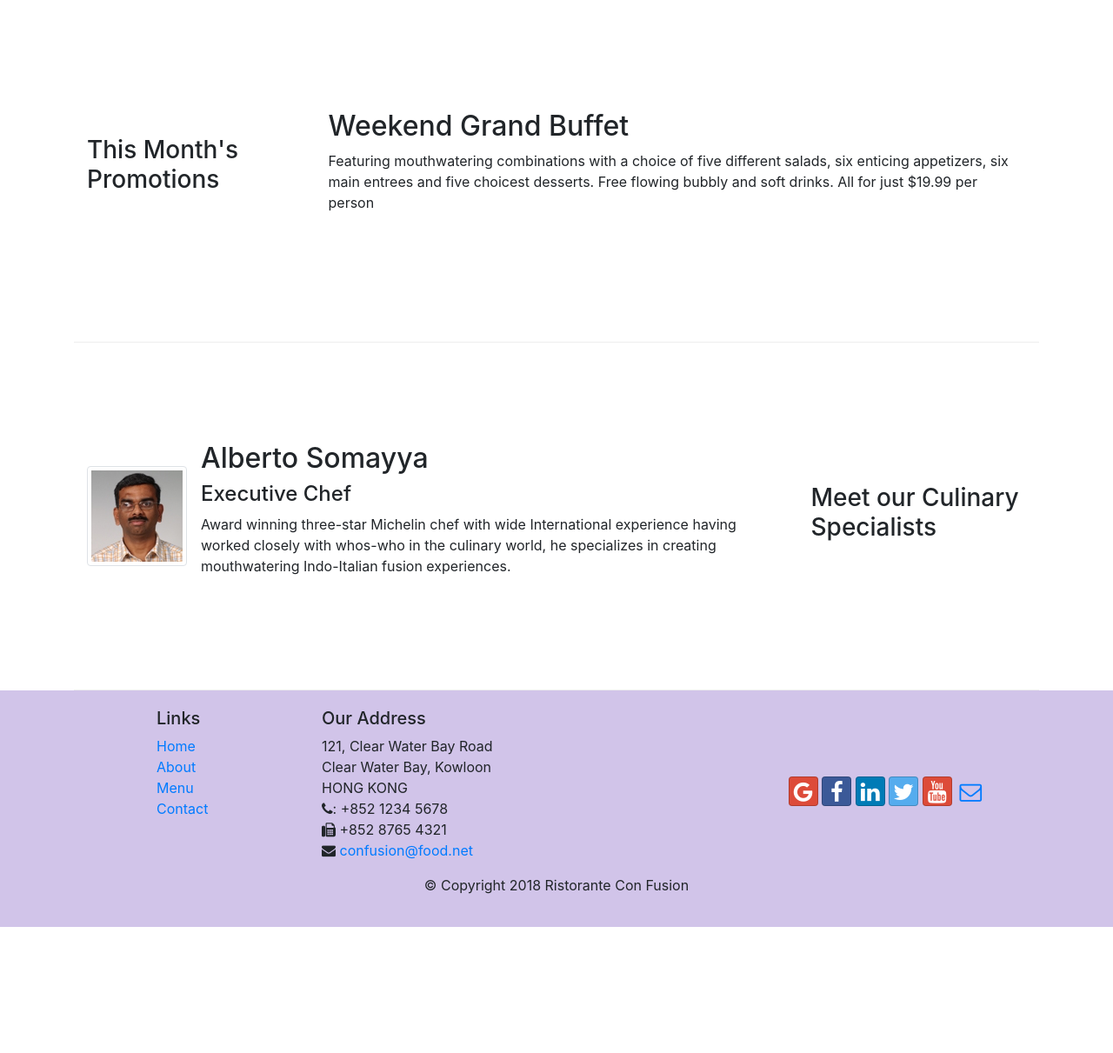
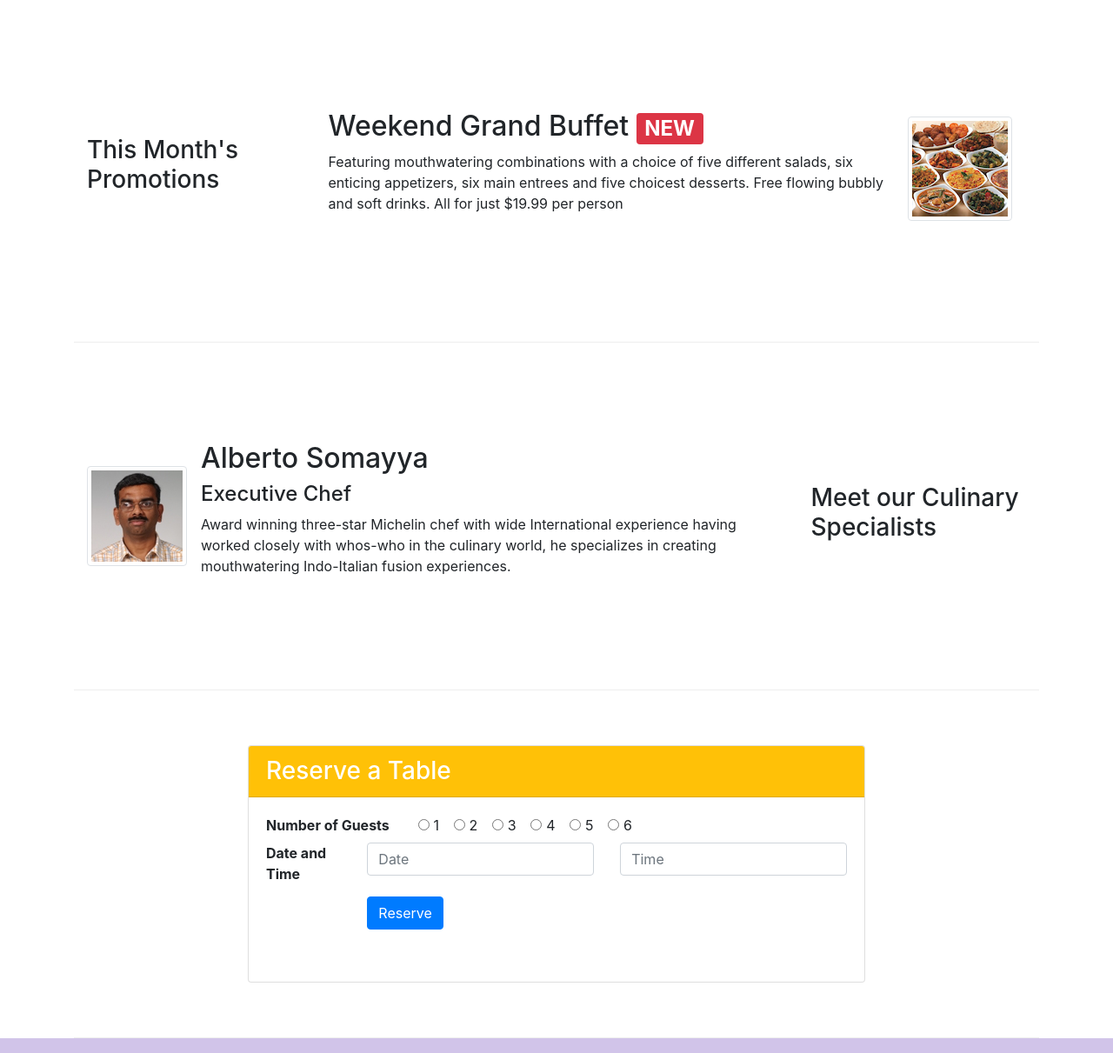
Before and after one commit to ahmad-ausaf0/Restaurant, a website: page index.html in a window 1280 px wide. Shown: the part 740-1951 px from the top of the page at 87% size. Before the commit the page ends 1806 px from the top, so only its background shows below. Drawn offline with nearby package versions, Linux system fonts and the light colour scheme.

Commit message:
Add assignment2

```diff
--- a/index.html
+++ b/index.html
@@ -44,6 +44,15 @@
                 <div class="col-12 col-sm align-self-center">
                     <img src="img/logo.png" class="img-fluid">
                 </div>
+
+                <div class="form-group row mr-5 mt-5">
+                    <div class="col-12 col-sm-12 col-md-12">
+                        <a href="#reserve" class="btn btn-warning btn-lg" role="button" aria-pressed="true">Reserve Table</a>
+                    </div>
+                </div>
+
+
+
             </div>
         </div>
     </header>
@@ -76,8 +85,14 @@
                 <h3>This Month's Promotions</h3>
             </div>
             <div class = "col col-sm col-md">
-                <h2>Weekend Grand Buffet</h2>
-                <p>Featuring mouthwatering combinations with a choice of five different salads, six enticing appetizers, six main entrees and five choicest desserts. Free flowing bubbly and soft drinks. All for just $19.99 per person </p>
+                <div class="media">
+                    <div class="media-body">
+                        <h2 class="mt-0">Weekend Grand Buffet <span class="badge badge-danger">NEW</span></h2>
+                        <p class="d-none d-sm-block">Featuring mouthwatering combinations with a choice of five different salads, six enticing appetizers, six main entrees and five choicest desserts. Free flowing bubbly and soft drinks. All for just $19.99 per person </p>
+                    </div>
+                    <img class="d-flex mr-3 img-thumbnail align-self-center"
+                        src="./img/buffet.png" alt="Weekend Grand Buffet">
+                </div>
             </div>
         </div>
 
@@ -98,6 +113,71 @@
 
             </div>
         </div>
+
+        <div id="reserve" class="row row-content align-items-center">
+            <div class="col-12 offset-sm-2 col-sm-8 offset-sm-2">
+                <div class="card">
+                    <h3 class="card-header bg-warning text-white">Reserve a Table</h3>
+                    <div class="card-body">
+                        <dl class="row">
+                            <dt class="col-12 col-sm-12 col-md-3">Number of Guests</dt>
+                            <dd class="col-12 col-sm-12 col-md-9">
+                                <div class="form-check form-check-inline">
+                                    <input class="form-check-input" type="radio" name="inlineRadioOptions" id="inlineRadio1" value="option1">
+                                    <label class="form-check-label" for="inlineRadio1">1</label>
+                                </div>
+                                <div class="form-check form-check-inline">
+                                    <input class="form-check-input" type="radio" name="inlineRadioOptions" id="inlineRadio2" value="option2">
+                                    <label class="form-check-label" for="inlineRadio2">2</label>
+                                </div>
+                                <div class="form-check form-check-inline">
+                                    <input class="form-check-input" type="radio" name="inlineRadioOptions" id="inlineRadio3" value="option3">
+                                    <label class="form-check-label" for="inlineRadio3">3</label>
+                                </div>
+                                <div class="form-check form-check-inline">
+                                    <input class="form-check-input" type="radio" name="inlineRadioOptions" id="inlineRadio1" value="option1">
+                                    <label class="form-check-label" for="inlineRadio1">4</label>
+                                </div>
+                                <div class="form-check form-check-inline">
+                                    <input class="form-check-input" type="radio" name="inlineRadioOptions" id="inlineRadio2" value="option2">
+                                    <label class="form-check-label" for="inlineRadio2">5</label>
+                                </div>
+                                <div class="form-check form-check-inline">
+                                    <input class="form-check-input" type="radio" name="inlineRadioOptions" id="inlineRadio3" value="option3">
+                                    <label class="form-check-label" for="inlineRadio3">6</label>
+                                </div>
+                            </dd>
+                            <dt class="col-12 col-sm-12 col-md-2">Date and Time</dt>
+                            <dd class="col-12 col-sm-12 col-md-10">
+                                <div class="form-group row">
+                                    <div class="col-12 col-sm-12 col-md-6">
+                                        <input type="none" class="form-control" id="date" name="date" placeholder="Date">
+                                    </div>
+                                    <div class="col-12 col-sm-12 col-md-6">
+                                        <input type="none" class="form-control" id="time" name="time" placeholder="Time">
+                                    </div>
+
+                                </div>
+                            </dd>
+                            <dt class="col-12 col-sm-12 col-md-2"></dt>
+                            <dd class="col-12 col-sm-12 col-md-10 ">
+                                <div class="form-group row">
+                                    <div class="col-12 col-sm-12 col-md-12">
+                                        <button type="submit" class="btn btn-primary">
+                                            Reserve
+                                        </button>
+
+                                    </div>
+                                </div>
+                            </dd>
+
+                        </dl>
+                    </div>
+                </div>
+            </div>
+        </div>
+
+
     </div>
 
     <footer class="footer">
```
